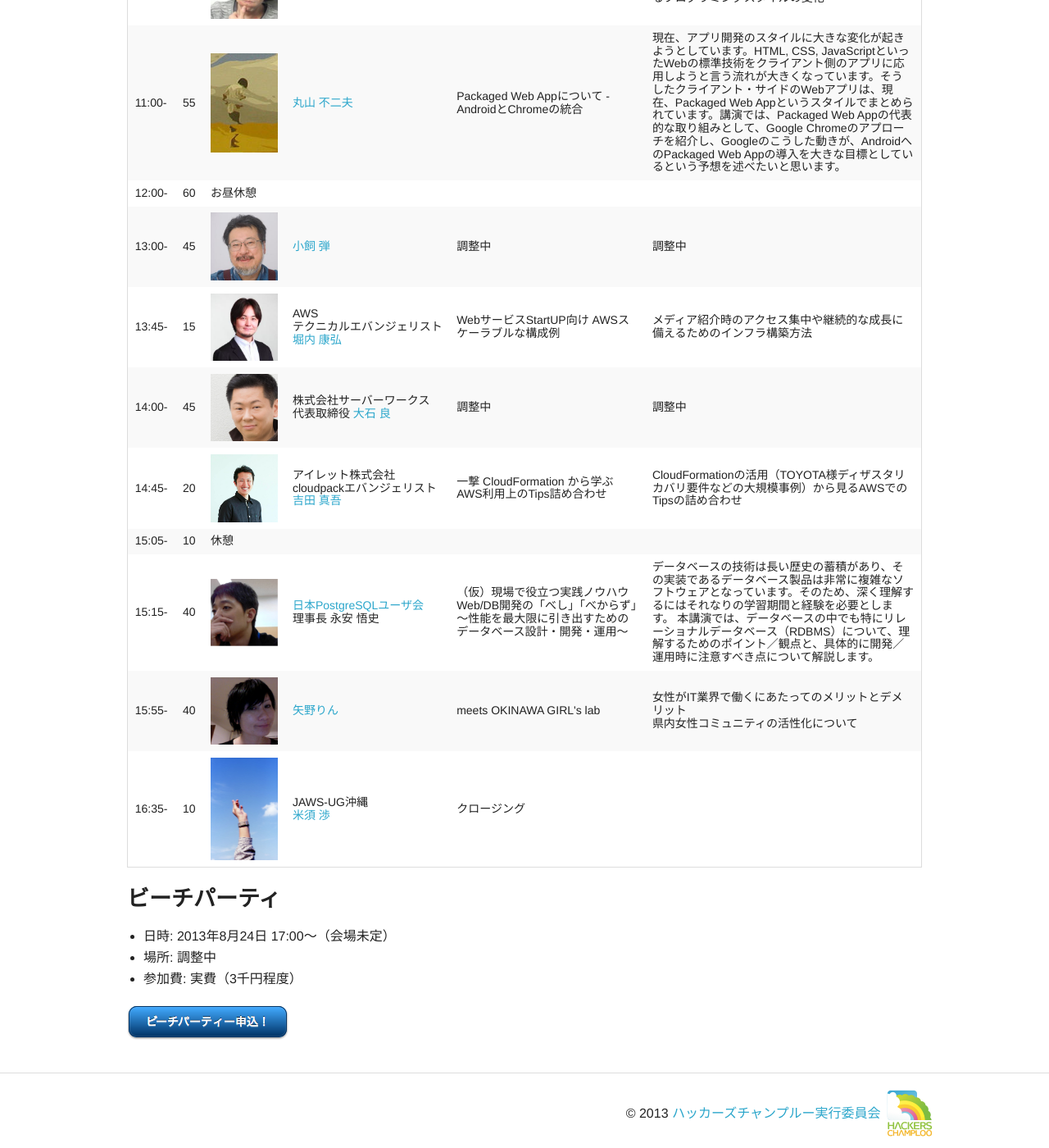
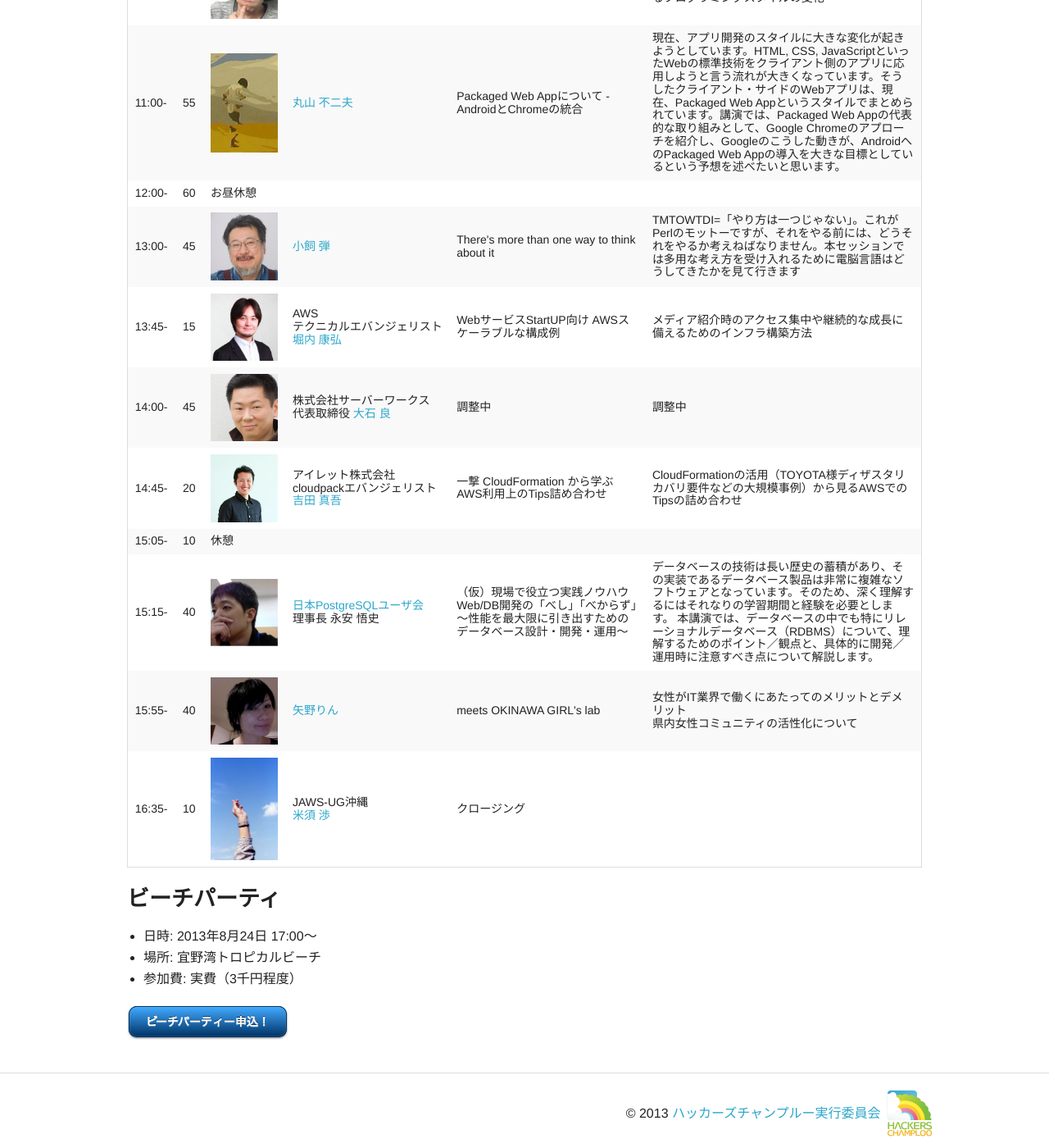
Before and after one commit to hackers-champloo/hackers-champloo.github.io, a Jekyll site: the page built from program-w-photo.md, in a window 1280 px wide and 1400 px high, scrolled down 1247 px. Shown: the whole window at 82% size. Built offline with Jekyll 4.4.1, drawn with Linux system fonts in a browser that asks for light colours; Markdown is read by kramdown in place of the engine named in the settings.

Commit message:
ビーパの場所確定 / 小飼さんのプログラム詳細追加

```diff
--- a/program-w-photo.md
+++ b/program-w-photo.md
@@ -97,8 +97,8 @@ Android女子部 [矢野りん](https://twitter.com/yanorin)          | Android
 	  <td>45</td>
 	  <td><img width="100" src="img/kogai.jpg"></td>
 	  <td><a href="http://blog.livedoor.jp/dankogai/">小飼 弾</a></td>
-	  <td>調整中</td>
-	  <td>調整中</td>
+	  <td>There's more than one way to think about it</td>
+	  <td>TMTOWTDI=「やり方は一つじゃない」。これがPerlのモットーですが、それをやる前には、どうそれをやるか考えねばなりません。本セッションでは多用な考え方を受け入れるために電脳言語はどうしてきたかを見て行きます</td>
 	</tr>
 	<tr>
 	  <td>13:45-</td>
@@ -161,8 +161,8 @@ Android女子部 [矢野りん](https://twitter.com/yanorin)          | Android
 
 ### ビーチパーティ
 
-* 日時: 2013年8月24日 17:00〜（会場未定）
-* 場所: 調整中
+* 日時: 2013年8月24日 17:00〜
+* 場所: 宜野湾トロピカルビーチ
 * 参加費: 実費（3千円程度）
 
 <p><a href="http://hackers-champloo.doorkeeper.jp/events/4877" target="_blank"><img src="img/bluebtn3.png"></a></p>
```
Also changed, not shown: index.md (+3 -2 lines), program.md (+3 -3 lines).
